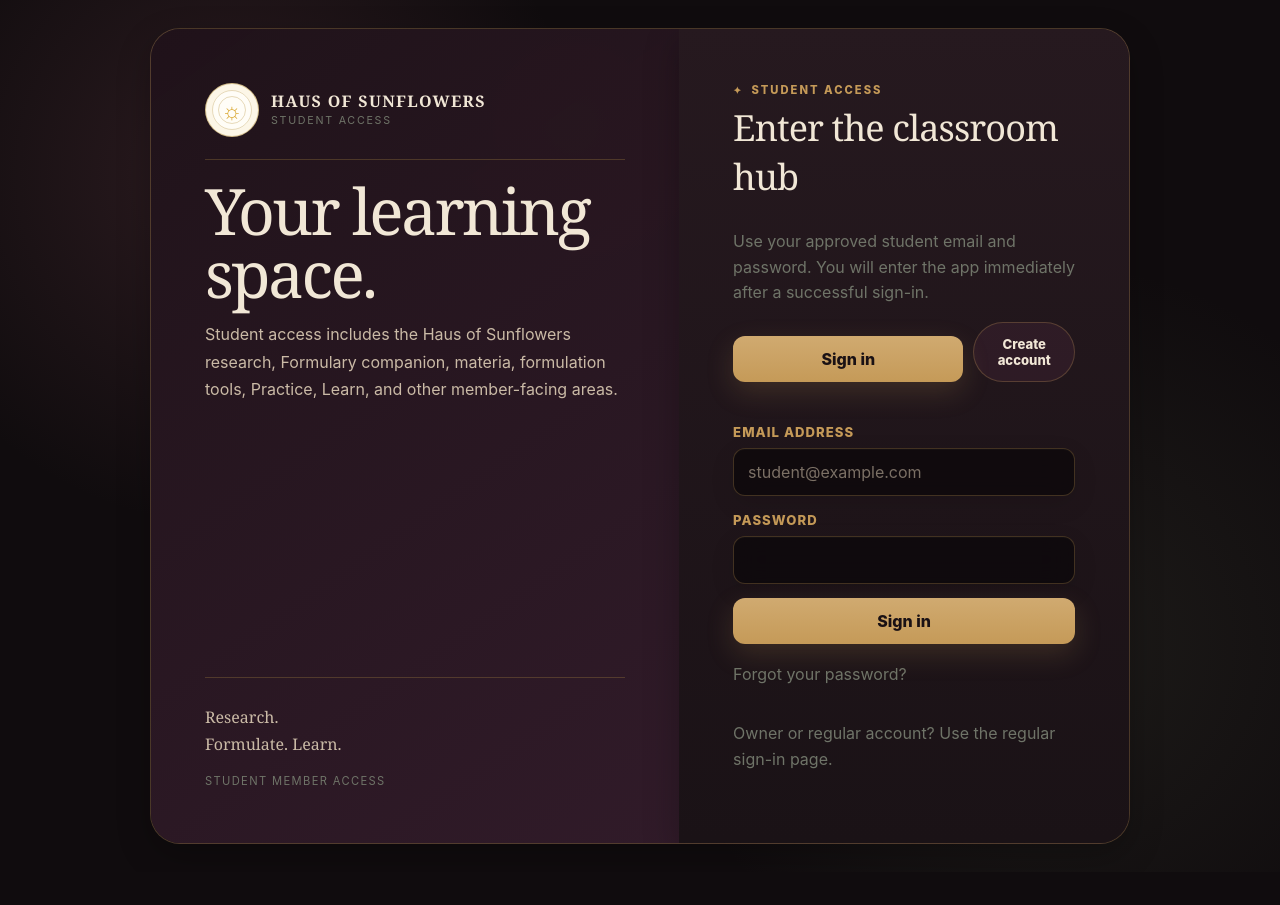
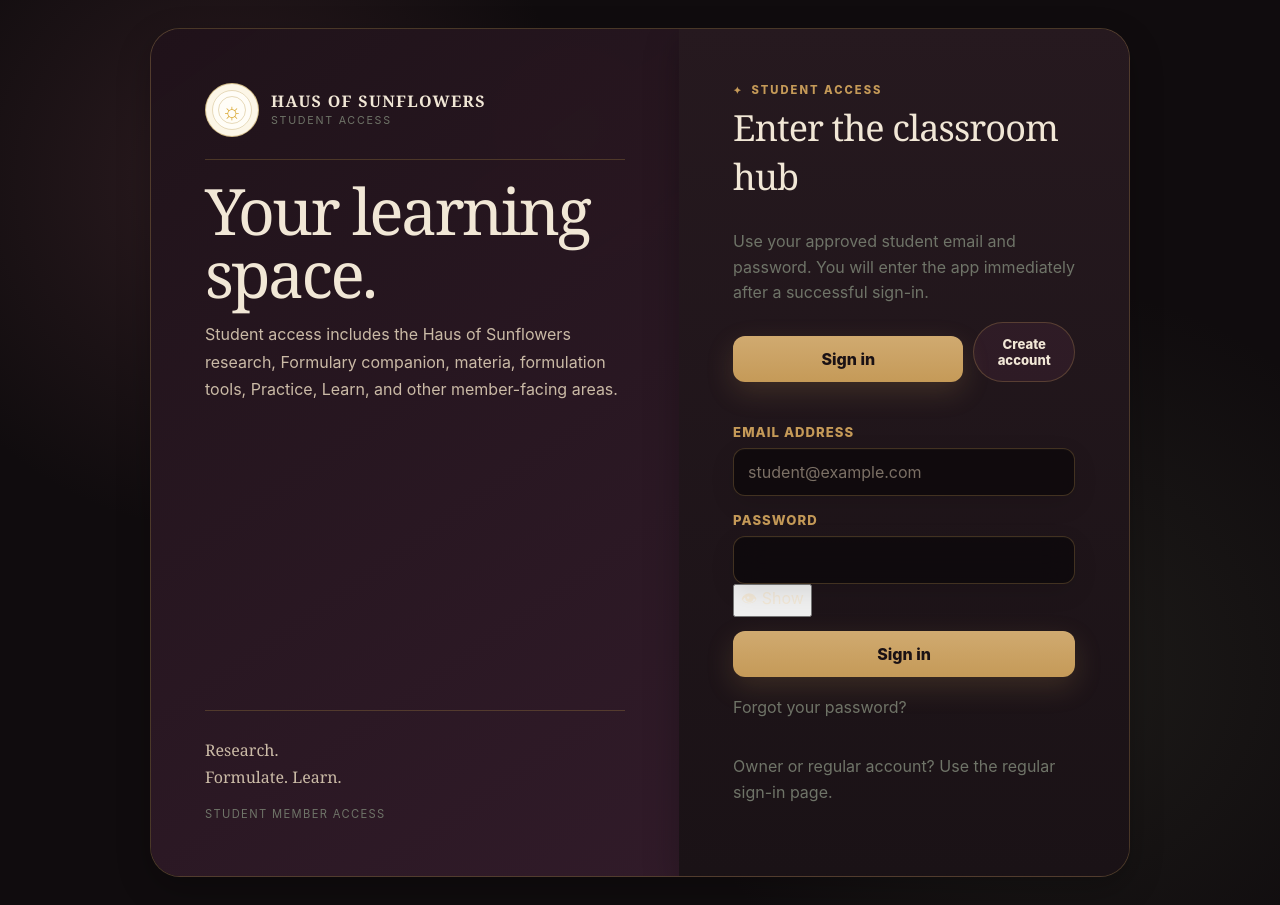
Before and after one commit to kamainicole/haus-of-sunflowers, a Next.js app in the folder haus-of-sunflowers/apps/web/: page /student-access in a window 1280 px wide. Before the commit the page ends 872 px from the top, so only its background shows below. Built offline with nearby package versions, Linux system fonts and the light colour scheme.

Commit message:
Add password visibility toggle to student access

```diff
--- a/haus-of-sunflowers/apps/web/app/student-access/page.tsx
+++ b/haus-of-sunflowers/apps/web/app/student-access/page.tsx
@@ -11,6 +11,7 @@ export default function StudentAccessPage() {
   const [mode, setMode] = useState<Mode>("signin");
   const [email, setEmail] = useState("");
   const [password, setPassword] = useState("");
+  const [showPassword, setShowPassword] = useState(false);
   const [status, setStatus] = useState<AccessStatus>("idle");
   const [message, setMessage] = useState("");
 
@@ -165,16 +166,26 @@ export default function StudentAccessPage() {
             <label className="field-label" htmlFor="student-password" style={{ marginTop: 16 }}>
               Password
             </label>
+            <div className="password-field-wrap">
               <input
                 id="student-password"
-              className="field"
-              type="password"
+                className="field password-field"
+                type={showPassword ? "text" : "password"}
                 autoComplete={mode === "signin" ? "current-password" : "new-password"}
                 minLength={8}
                 required
                 value={password}
                 onChange={(event) => setPassword(event.target.value)}
               />
+              <button
+                type="button"
+                className="password-toggle"
+                onClick={() => setShowPassword((visible) => !visible)}
+                aria-label={showPassword ? "Hide password" : "Show password"}
+              >
+                <span aria-hidden="true">👁</span> {showPassword ? "Hide" : "Show"}
+              </button>
+            </div>
 
             <button className="primary-button" type="submit" disabled={status === "loading"}>
               {status === "loading"
```
Lines whose indentation alone changed are shown as unchanged.
